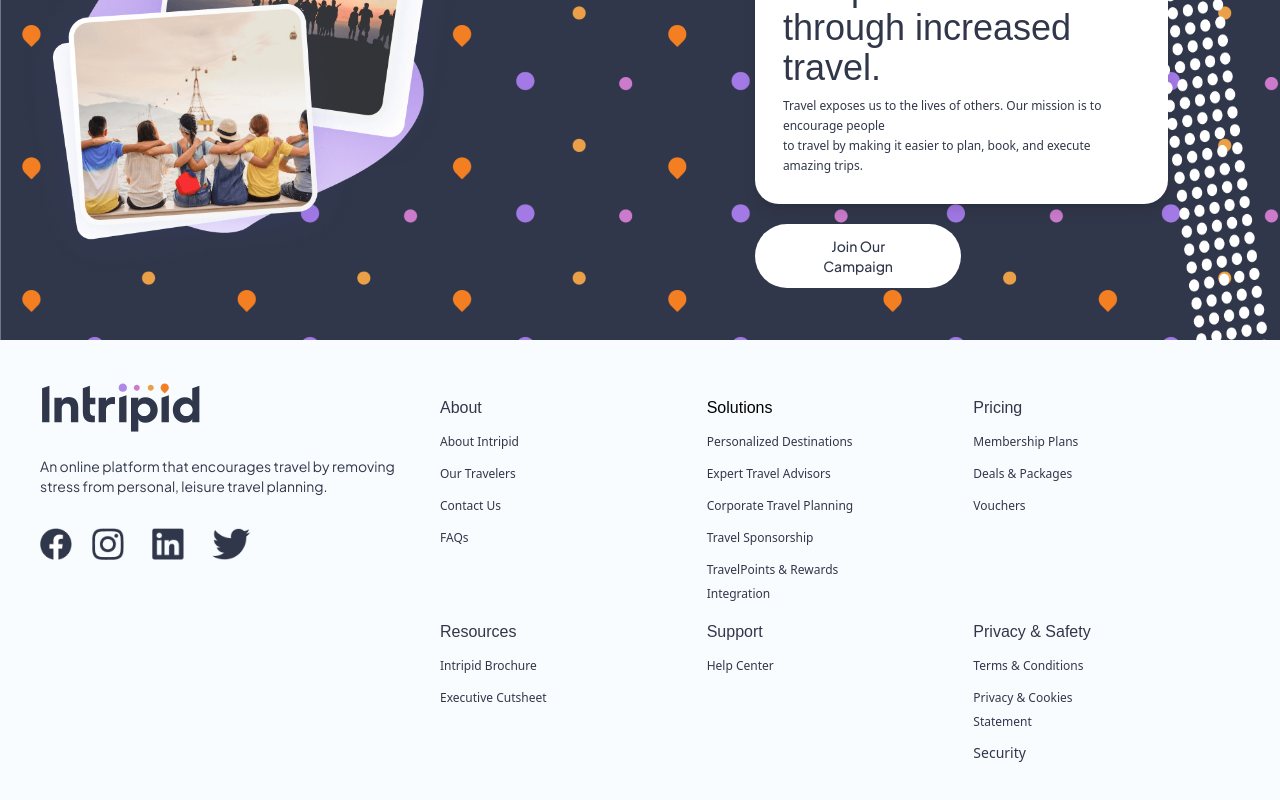
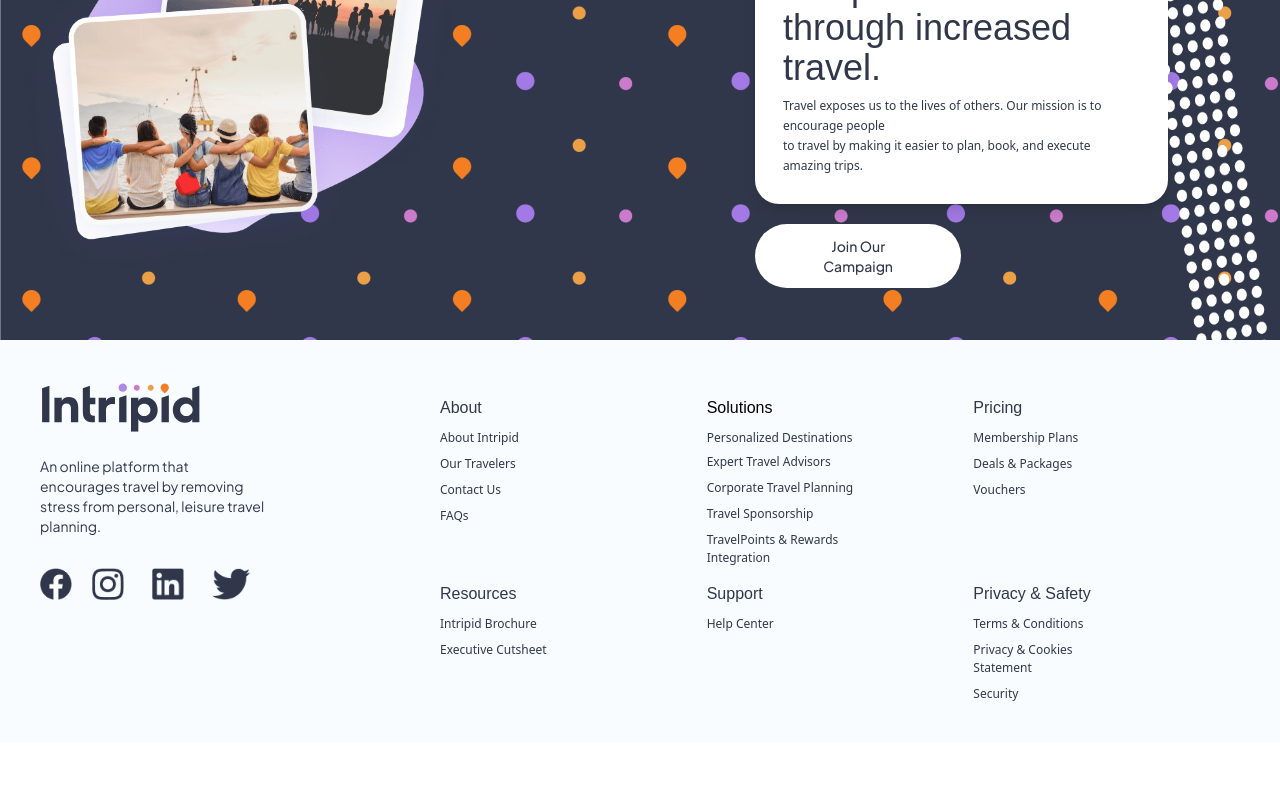
Before and after one commit to mamun4023/intripid, a React (Create React App) app: page / in a window 1280 px wide. Shown: the part 4759-5559 px from the top of the page. After the commit the page ends 5501 px from the top, so only its background shows below. Built offline with nearby package versions, Linux system fonts and the light colour scheme; a web font is replaced by a local one.

Commit message:
fixed footer

```diff
--- a/src/sections/home/Footer/footerBottom.js
+++ b/src/sections/home/Footer/footerBottom.js
@@ -160,7 +160,7 @@ export default function FooterBottom(){
             </div> */}
 
             {/*  */}
-            <div className="grid grid-cols-1 md:grid-cols-6">
+            <div className="grid grid-cols-1 xl:grid-cols-6">
                 <div className="md:col-span-2">
 
                     {/* logo and social logo */}
@@ -171,7 +171,7 @@ export default function FooterBottom(){
                                 className = "w-40"
                             />
                         </div>
-                        <div className="my-6 w-full pr-2 ">
+                        <div className="my-6 w-full pr-2 md:w-7/12">
                             <p className="text-sm text-fontColor font-sans_regular leading-5">An online platform that encourages travel by removing stress from personal, leisure travel planning. </p>
                         </div>
                         <div className="flex justify-center md:justify-start lg:justify-start lg:flex-none mt-2">
@@ -201,16 +201,16 @@ export default function FooterBottom(){
                     <div>
                         <h2 className="font-readex_bold text-fontColor" > About </h2>
                         <div>
-                            <div className="mt-2">
+                            <div className="mt-2 leading-4">
                                 <a className="text-xs text-fontColor hover:underline" href="#"> About Intripid </a>
                             </div>
-                            <div className="mt-2">
+                            <div className="mt-2 leading-4">
                                 <a className="text-xs text-fontColor hover:underline" href="#"> Our Travelers</a>
                             </div>
-                            <div className="mt-2">
+                            <div className="mt-2 leading-4">
                                 <a className="text-xs text-fontColor hover:underline" href="#"> Contact Us</a>
                             </div>
-                            <div className="mt-2">
+                            <div className="mt-2 leading-4">
                                 <a className="text-xs text-fontColor hover:underline" href="#"> FAQs</a>
                             </div>
                         </div>
@@ -219,19 +219,19 @@ export default function FooterBottom(){
                     <div className="w-32 md:w-40">
                         <h2 className="font-readex_bold"> Solutions </h2>
                         <div>
-                            <div className="mt-2">
-                                <a className="text-xs text-fontColor hover:underline" href="#"> Personalized Destinations </a>
+                            <div className="mt-2 leading-4">
+                                <a className="text-xs text-fontColor leading-none hover:underline" href="#"> Personalized Destinations </a>
                             </div>
-                            <div className="mt-2">
+                            <div className="mt-2 leading-4">
                                 <a className="text-xs text-fontColor hover:underline" href="#"> Expert Travel Advisors </a>
                             </div>
-                            <div className="mt-2">
+                            <div className="mt-2 leading-4">
                                 <a className="text-xs text-fontColor hover:underline" href="#"> Corporate Travel Planning </a>
                             </div>
-                            <div className="mt-2">
+                            <div className="mt-2 leading-4">
                                 <a className="text-xs text-fontColor hover:underline" href="#"> Travel Sponsorship </a>
                             </div>
-                            <div className="mt-2">
+                            <div className="mt-2 leading-4">
                                 <a className="text-xs text-fontColor hover:underline" href="#"> TravelPoints & Rewards <br/> Integration </a>
                             </div>
                         </div>
@@ -240,13 +240,13 @@ export default function FooterBottom(){
                     <div className="mt-4 lg:mt-0">
                         <h2 className=" font-readex_bold text-fontColor"> Pricing </h2>
                         <div>
-                            <div className="mt-2">
+                            <div className="mt-2 leading-4">
                                 <a className="text-xs text-fontColor hover:underline" href="#"> Membership Plans </a>
                             </div>
-                             <div className="mt-2">
+                             <div className="mt-2 leading-4">
                                 <a className="text-xs text-fontColor hover:underline" href="#"> Deals & Packages </a>
                             </div>
-                            <div className="mt-2">
+                            <div className="mt-2 leading-4">
                                 <a className="text-xs text-fontColor hover:underline" href="#"> Vouchers </a>
                             </div>
                         </div>
@@ -255,10 +255,10 @@ export default function FooterBottom(){
                     <div className="w-32 md:w-40 mt-4 2xl:mt-0 ">
                         <h2 className=" font-readex_bold text-fontColor"> Resources </h2>
                         <div>
-                            <div className="mt-2">
+                            <div className="mt-2 leading-4">
                                 <a className="text-xs text-fontColor hover:underline" href="#"> Intripid Brochure </a>
                             </div>
-                            <div className="mt-2">
+                            <div className="mt-2 leading-4">
                                 <a className="text-xs text-fontColor hover:underline" href="#"> Executive Cutsheet </a>
                             </div>
                         </div>
@@ -267,7 +267,7 @@ export default function FooterBottom(){
                     {/* col 5 */}
                     <div className="mt-4 2xl:mt-0">
                         <h2 className=" font-readex_bold text-fontColor"> Support </h2>
-                        <div className="mt-2">
+                        <div className="mt-2 leading-4">
                             <a className="text-xs text-fontColor hover:underline" href="#"> Help Center </a>
                         </div>
                     </div>
@@ -275,14 +275,14 @@ export default function FooterBottom(){
                     <div className="w-32 md:w-40 mt-4 2xl:mt-0 ">
                         <h2 className=" font-readex_bold text-fontColor">Privacy & Safety</h2>
                         <div>
-                            <div className="mt-2">
+                            <div className="mt-2 leading-4">
                                 <a className="text-xs text-fontColor hover:underline" href="#"> Terms & Conditions </a>
                             </div>
-                            <div className="mt-2">
+                            <div className="mt-2 leading-4">
                                 <a className="text-xs text-fontColor hover:underline" href="#"> Privacy & Cookies Statement </a>
                             </div>
-                            <div className="mt-2">
-                                <a className="text-sm text-fontColor hover:underline" href="#"> Security </a>
+                            <div className="mt-2 leading-4">
+                                <a className="text-xs text-fontColor hover:underline" href="#"> Security </a>
                             </div>
                         </div>
                     </div>
```
